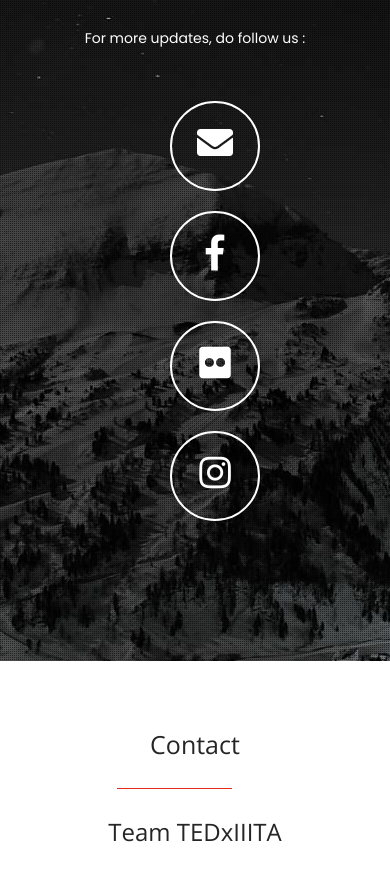
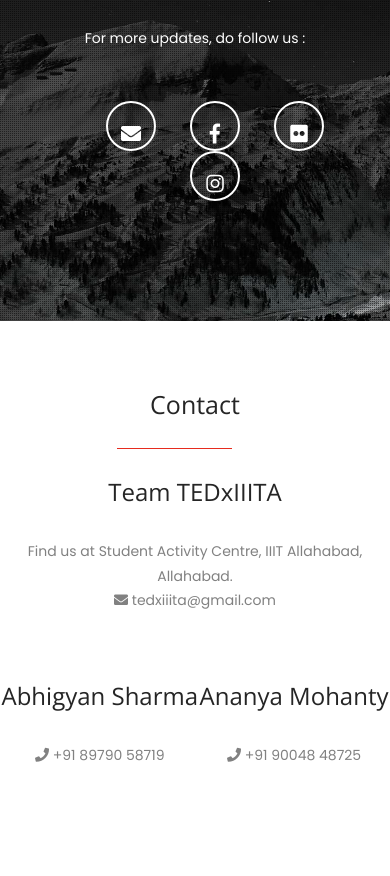
Before and after one commit to tsunami03/TEDxIIITA-website, a plain HTML site: page index.html in a window 390 px wide. Shown: the part 4285-5161 px from the top of the page. Drawn offline with nearby package versions, Linux system fonts and the light colour scheme; some packages are replaced by stand-ins of ours.

Commit message:
minor changes done!

```diff
--- a/css/main.css
+++ b/css/main.css
@@ -1010,25 +1010,38 @@ ul.external li a:hover {
     color: #008ECC;
     border: 2px solid #008ECC;
 }
-@media only screen and (max-width:800px){
-
-    .social-button{
-        text-align: center;
-    }
-    .social-button li{
-        display: list-item;
-        margin: auto;
+@media only screen and (max-width:770px){
+
+    .resize-social{
+
+        font-size: 3rem;
+    }
+    .social-button li a{
+        height: 60px;
+        width: 60px;
     }
     .social-button li:nth-child(2) {
-        margin: 20px 0;
+        margin: 0 40px;
     }
     .social-button li:nth-child(4) {
-        margin: 20px 0;
-    }
-    .social-container{
-        display: flex;
-        justify-content: center;
-        text-align: center;
+        margin: 0 40px;
+    }
+}
+@media only screen and (max-width:650px){
+
+    .resize-social{
+
+        font-size: 2rem;
+    }
+    .social-button li a{
+        height: 50px;
+        width: 50px;
+    }
+    .social-button li:nth-child(2) {
+        margin: 0 30px;
+    }
+    .social-button li:nth-child(4) {
+        margin: 0 30px;
     }
 }
 
--- a/index.html
+++ b/index.html
@@ -579,20 +579,20 @@
 
 									<li class="wow animated zoomIn" style="size: 4.0em">
 										<a href="mailto:tedxiiita@gmail.com">
-										<h1 style="color:white"><i class="fas fa-envelope"></i></h1></a>
+										<h1 class ="resize-social" style="color:white"><i class="fas fa-envelope"></i></h1></a>
 									</li>
 
-									<li class="wow animated zoomIn" data-wow-delay="0.3s" style="font-size: 3.0em"><a href="https://www.facebook.com/tedxiiita/"><h1 style="color:white"><i class="fab fa-facebook-f"></i></h1></a>
+									<li class="wow animated zoomIn" data-wow-delay="0.3s" style="font-size: 3.0em"><a href="https://www.facebook.com/tedxiiita/"><h1 class ="resize-social" style="color:white"><i class="fab fa-facebook-f"></i></h1></a>
 											</li>
 
 									<li class="wow animated zoomIn" data-wow-delay="0.6s">
 										<a href="https://www.flickr.com/photos/ams_iiita/albums/72157706287414711">
-										<h1 style="color:white">
+										<h1 class ="resize-social" style="color:white">
 											<i class="fab fa-flickr"></i></h1></a></li>
 
 									<li class="wow animated zoomIn" data-wow-delay="0.9s" style="size: 4.0em">
 										<a href="https://www.instagram.com/sarasva_iiita/">
-										<h1 style="color:white"><i class="fab fa-instagram"></i></h1></a>
+										<h1 class ="resize-social" style="color:white"><i class="fab fa-instagram"></i></h1></a>
 									</li>
 								</ul>
 							</div>
```
